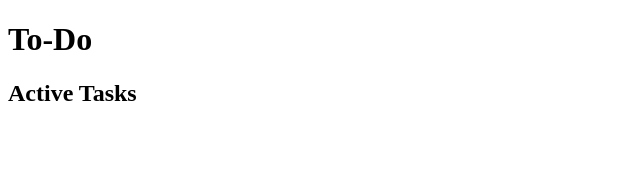
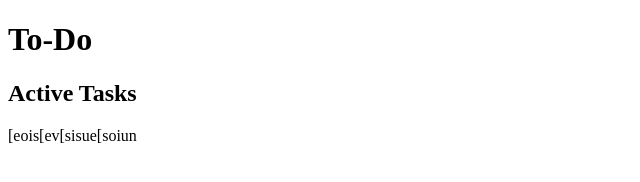
Before and after one commit to Lord-Nickelbottoms/To-Do-List, a plain HTML site: page index.html in a window 1280 px wide. Shown: the whole page, without its empty margins (0-640 px from the left). Drawn offline with Linux system fonts and the light colour scheme.

```diff
--- a/index.html
+++ b/index.html
@@ -17,7 +17,7 @@
         <h2>Active Tasks</h2>
 
         <div class="active-task-list">
-
+            <p>[eois[ev[sisue[soiun</p>
         </div>
 
     </div>
```
